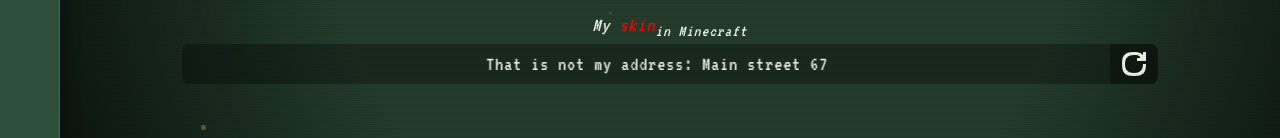
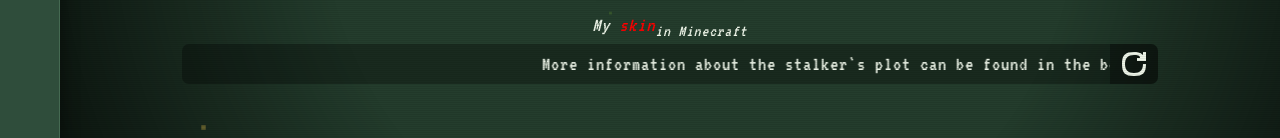
Before and after one commit to Vulf1k/vulf1k.github.io, a plain HTML site: page index.html in a window 1280 px wide. Shown: the part 498-636 px from the top of the page. Drawn offline with Linux system fonts and the light colour scheme.

Commit message:
fix: small things in js

```diff
--- a/index.html
+++ b/index.html
@@ -236,7 +236,7 @@
             'Shaw!'
         ];
 
-        let rng_index = Math.round(Math.random() * 6);
+        const rng_index = Math.floor(Math.random() * list_of_phrases.length);
         rtg.textContent = list_of_phrases[rng_index];
         const PX_PER_SEC = 140;
 
@@ -253,7 +253,7 @@
         }
 
         setDuration();
-        windows.addEventListener('resize', setDuration);
+        window.addEventListener('resize', setDuration);
 
     </script>
 </body>
```
